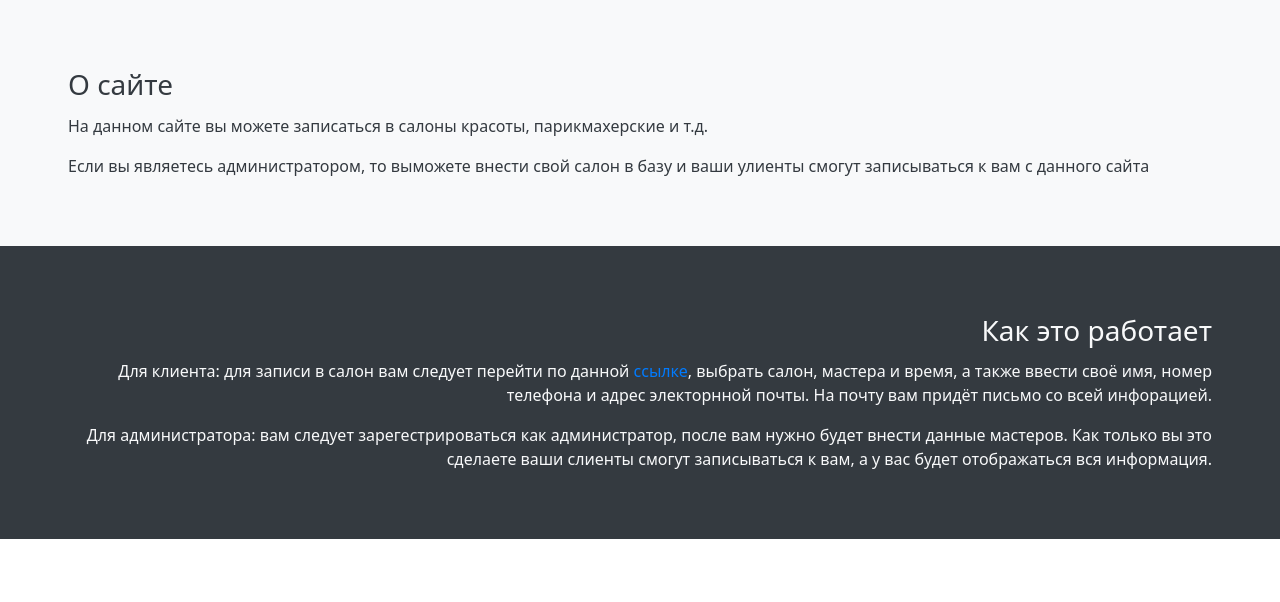
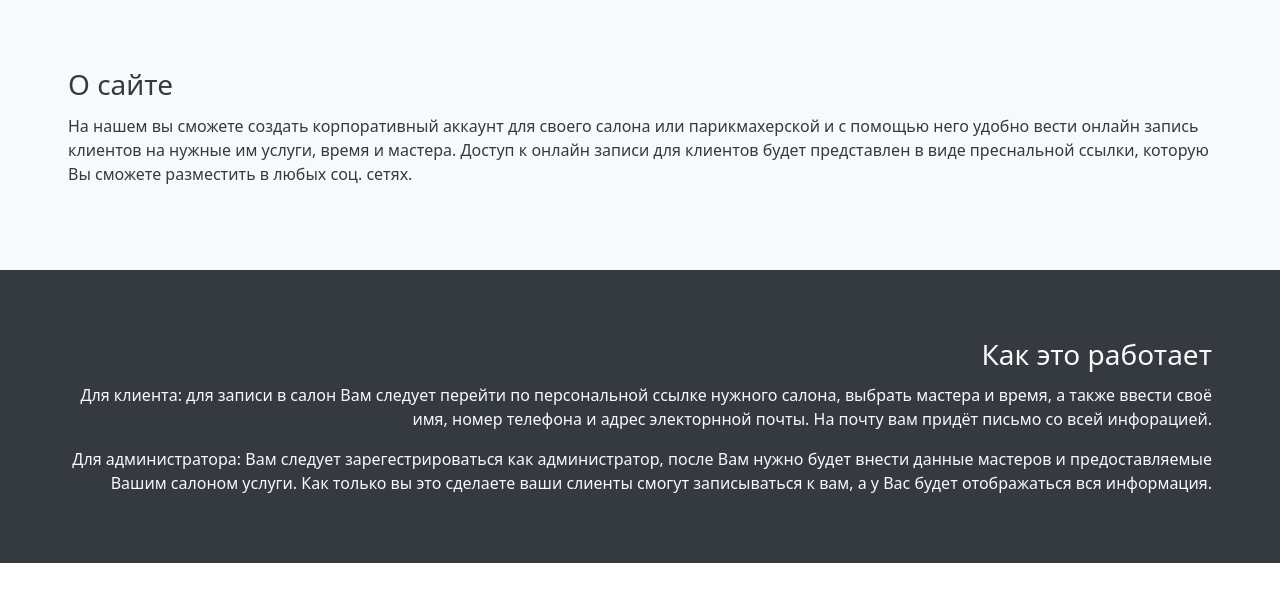
Before and after one commit to chebupelka332-pro/WEB_project, a Flask app: page / in a window 1280 px wide. Shown: the part 74-676 px from the top of the page. Run offline with Flask 3, Linux system fonts and the light colour scheme; some libraries are stand-ins or nearby versions.

Commit message:
Поменял информацию на главной странице и сделал не большие заготовки для страницы профиля админа

```diff
--- a/data/record.py
+++ b/data/record.py
@@ -7,7 +7,9 @@ class Record(SqlAlchemyBase):
     __tablename__ = 'records'
 
     id = sqlalchemy.Column(sqlalchemy.Integer, primary_key=True, autoincrement=True)
-    name = sqlalchemy.Column(sqlalchemy.String, nullable=False)
+    name = sqlalchemy.Column(sqlalchemy.String, nullable=False)  # Имя клиента
+    email = sqlalchemy.Column(sqlalchemy.String, nullable=False)  # его почта для отправки информации (пока под вопросом)
+    number = sqlalchemy.Column(sqlalchemy.String, nullable=False)  # его номер телефона для связи
     admin_id = sqlalchemy.Column(sqlalchemy.Integer, sqlalchemy.ForeignKey("admins.id"))
     process_id = sqlalchemy.Column(sqlalchemy.Integer, sqlalchemy.ForeignKey("processes.id"))
     start_time = sqlalchemy.Column(sqlalchemy.String, nullable=False)  # Format "09:00"
--- a/main.py
+++ b/main.py
@@ -91,6 +91,26 @@ def index():
     return render_template("index.html")
 
 
+@app.route("/profile")
+def timeline():  # Вкладка на которой можно поменять основные данные
+    pass
+
+
+@app.route("/profile/timeline")
+def timeline():  # Заготовка для таймлайна
+    pass
+
+
+@app.route("/profile/masters")
+def masters():  # Заготовка для вкладки мастеров
+    pass
+
+
+@app.route("/profile/process")
+def process():   # Заготовка для вкладки услуг
+    pass
+
+
 def main():
     db_session.global_init("db/base.db")
     app.run()
--- a/templates/index.html
+++ b/templates/index.html
@@ -6,8 +6,10 @@
         <div class="col-md-12">
             <div class="card-body">
             <h5 class="card-title h3">О сайте</h5>
-            <p class="card-text">На данном сайте вы можете записаться в салоны красоты, парикмахерские и т.д.</p>
-            <p class="card-text">Если вы являетесь администратором, то выможете внести свой салон в базу и ваши улиенты смогут записываться к вам с данного сайта</p>
+            <p class="card-text">На нашем вы сможете создать корпоративный аккаунт для своего салона или парикмахерской
+                и с помощью него удобно вести онлайн запись клиентов на нужные им услуги, время и мастера. Доступ к онлайн
+                записи для клиентов будет представлен в виде преснальной ссылки, которую Вы сможете разместить в любых соц. сетях.</p>
+            <p class="card-text"></p>
             </div>
         </div>
         </div>
@@ -17,8 +19,8 @@
         <div class="col-md-12">
             <div class="card-body">
             <h5 class="card-title h3">Как это работает</h5>
-            <p class="card-text">Для клиента: для записи в салон вам следует перейти по данной <a href="/register">ссылке</a>, выбрать салон, мастера и время, а также ввести своё имя, номер телефона и адрес электорнной почты. На почту вам придёт письмо со всей инфорацией.</p>
-            <p class="card-text">Для администратора: вам следует зарегестрироваться как администратор, после вам нужно будет внести данные мастеров. Как только вы это сделаете ваши слиенты смогут записываться к вам, а у вас будет отображаться вся информация.</p>
+            <p class="card-text">Для клиента: для записи в салон Вам следует перейти по персональной ссылке нужного салона, выбрать мастера и время, а также ввести своё имя, номер телефона и адрес электорнной почты. На почту вам придёт письмо со всей инфорацией.</p>
+            <p class="card-text">Для администратора: Вам следует зарегестрироваться как администратор, после Вам нужно будет внести данные мастеров и предоставляемые Вашим салоном услуги. Как только вы это сделаете ваши слиенты смогут записываться к вам, а у Вас будет отображаться вся информация.</p>
             </div>
         </div>
         </div>
```
Also changed, not shown: db/base.db.
